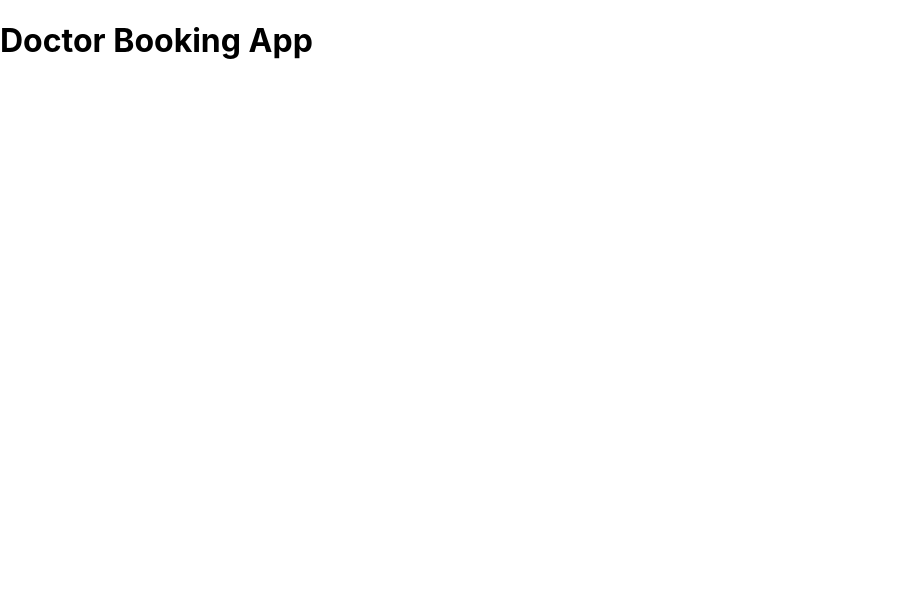
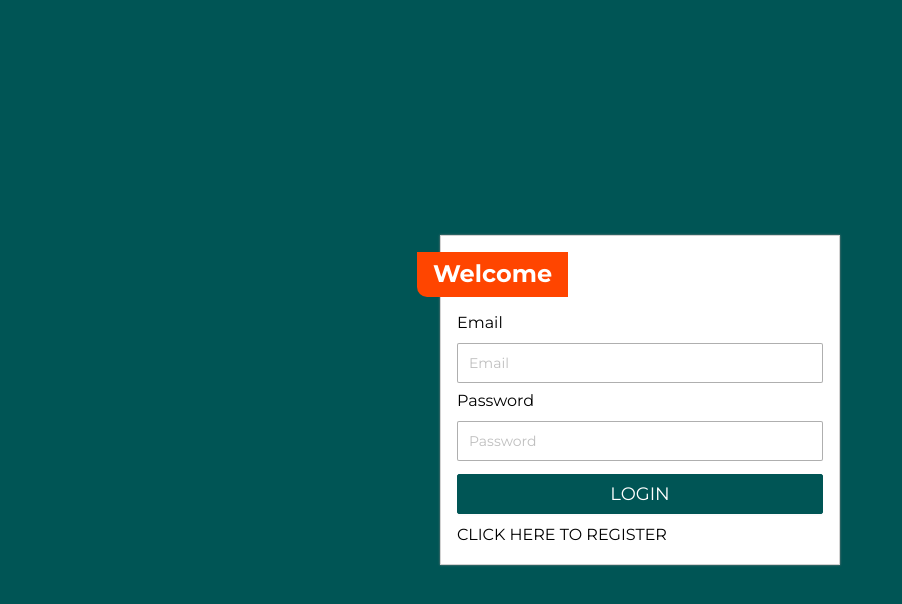
Before and after one commit to congsanhle99/doctor-appointment-booking, a React (Create React App) app in the folder client/: page /login in a window 1280 px wide. Shown: the top 604 px of the page, without its empty margins (0-902 px from the left). Built offline with nearby package versions, Linux system fonts and the light colour scheme.

Commit message:
[09112022] Login and Register UI

```diff
--- a/client/package.json
+++ b/client/package.json
@@ -6,8 +6,10 @@
     "@testing-library/jest-dom": "^5.16.5",
     "@testing-library/react": "^13.4.0",
     "@testing-library/user-event": "^13.5.0",
+    "antd": "^4.24.1",
     "react": "^18.2.0",
     "react-dom": "^18.2.0",
+    "react-router-dom": "^6.4.3",
     "react-scripts": "5.0.1",
     "web-vitals": "^2.1.4"
   },
--- a/client/public/index.html
+++ b/client/public/index.html
@@ -8,6 +8,13 @@
     <meta name="description" content="Web site created using create-react-app" />
     <link rel="apple-touch-icon" href="%PUBLIC_URL%/logo192.png" />
     <link rel="manifest" href="%PUBLIC_URL%/manifest.json" />
+    <!-- CSS only -->
+    <link
+      href="https://cdn.jsdelivr.net/npm/bootstrap@5.2.2/dist/css/bootstrap.min.css"
+      rel="stylesheet"
+      integrity="sha384-Zenh87qX5JnK2Jl0vWa8Ck2rdkQ2Bzep5IDxbcnCeuOxjzrPF/et3URy9Bv1WTRi"
+      crossorigin="anonymous"
+    />
     <title>React App</title>
   </head>
   <body>
--- a/client/src/App.js
+++ b/client/src/App.js
@@ -1,8 +1,17 @@
+import "antd/dist/antd.css";
+import React from "react";
+import { BrowserRouter, Routes, Route } from "react-router-dom";
+import Login from "./pages/Login";
+import Register from "./pages/Register";
+
 function App() {
   return (
-    <div className="App">
-      <h1>Doctor Booking App</h1>
-    </div>
+    <BrowserRouter>
+      <Routes>
+        <Route path="/login" element={<Login />} />
+        <Route path="/register" element={<Register />} />
+      </Routes>
+    </BrowserRouter>
   );
 }
 
--- a/client/src/index.css
+++ b/client/src/index.css
@@ -1,13 +1,88 @@
-body {
+@import url("https://fonts.googleapis.com/css2?family=Montserrat:wght@300;400;500;600;700&display=swap");
+
+* {
+  box-sizing: border-box;
+  padding: 0;
   margin: 0;
-  font-family: -apple-system, BlinkMacSystemFont, 'Segoe UI', 'Roboto', 'Oxygen',
-    'Ubuntu', 'Cantarell', 'Fira Sans', 'Droid Sans', 'Helvetica Neue',
-    sans-serif;
-  -webkit-font-smoothing: antialiased;
-  -moz-osx-font-smoothing: grayscale;
 }
 
-code {
-  font-family: source-code-pro, Menlo, Monaco, Consolas, 'Courier New',
-    monospace;
+body {
+  font-family: "Montserrat", sans-serif !important;
 }
+
+.authentication {
+  height: 100vh;
+  display: flex;
+  align-items: center;
+  justify-content: center;
+  background-color: #005555 !important;
+}
+
+.authentication-form {
+  width: 400px;
+}
+
+.card {
+  box-shadow: 0 0 2px gray;
+  border-radius: 0 !important;
+}
+
+.card-title {
+  font-size: 1.5rem;
+  font-weight: bold;
+}
+
+.authentication .card-title {
+  font-size: 1.5rem;
+  font-weight: bold;
+  background-color: orangered;
+  color: white !important;
+  max-width: max-content !important;
+  padding: 8px 16px;
+  margin-left: -40px;
+  border-bottom-left-radius: 10px;
+}
+
+.normal-text {
+  font-size: 1rem;
+}
+
+input {
+  border-radius: 2px;
+  border: 1px solid rgba(128, 128, 128, 0.63) !important;
+  height: 40px !important;
+}
+
+input:focus {
+  outline: none !important;
+  box-shadow: none !important;
+  border: 1px solid gray !important;
+}
+
+label {
+  font-size: 16px !important;
+  color: black !important;
+}
+
+.ant-form-item {
+  margin: 5px 0 !important;
+}
+
+.primary-button {
+  background-color: #005555 !important;
+  border-color: #005555 !important;
+  height: 40px !important;
+  width: 100% !important;
+  color: white !important;
+  font-size: 18px !important;
+}
+
+.anchor {
+  color: black !important;
+  /* text-decoration: underline; */
+  font-size: 16px !important;
+}
+
+.anchor:hover {
+  text-decoration: underline !important;
+}
--- /dev/null
+++ b/client/src/pages/Login.js
@@ -0,0 +1,32 @@
+import { Button, Form, Input } from "antd";
+import React from "react";
+import { Link } from "react-router-dom";
+const Login = () => {
+  const onFinish = (values) => {
+    console.log("value", values);
+  };
+
+  return (
+    <div className="authentication">
+      <div className="authentication-form card p-3">
+        <h1 className="card-title">Welcome</h1>
+        <Form layout="vertical" onFinish={onFinish}>
+          <Form.Item label="Email" name="email">
+            <Input placeholder="Email" />
+          </Form.Item>
+          <Form.Item label="Password" name="password">
+            <Input placeholder="Password" type="password" />
+          </Form.Item>
+          <Button className="primary-button my-2" htmlType="submit">
+            LOGIN
+          </Button>
+          <Link to="/register" className="anchor">
+            CLICK HERE TO REGISTER
+          </Link>
+        </Form>
+      </div>
+    </div>
+  );
+};
+
+export default Login;
--- /dev/null
+++ b/client/src/pages/Register.js
@@ -0,0 +1,35 @@
+import { Button, Form, Input } from "antd";
+import React from "react";
+import { Link } from "react-router-dom";
+const Register = () => {
+  const onFinish = (values) => {
+    console.log("value", values);
+  };
+
+  return (
+    <div className="authentication">
+      <div className="authentication-form card p-3">
+        <h1 className="card-title">Nice To Meet You</h1>
+        <Form layout="vertical" onFinish={onFinish}>
+          <Form.Item label="Name" name="name">
+            <Input placeholder="Name" />
+          </Form.Item>
+          <Form.Item label="Email" name="email">
+            <Input placeholder="Email" />
+          </Form.Item>
+          <Form.Item label="Password" name="password">
+            <Input placeholder="Password" type="password" />
+          </Form.Item>
+          <Button className="primary-button my-2" htmlType="submit">
+            REGISTER
+          </Button>
+          <Link to="/login" className="anchor">
+            CLICK HERE TO LOGIN
+          </Link>
+        </Form>
+      </div>
+    </div>
+  );
+};
+
+export default Register;
```
Also changed, not shown: client/src/index.js (+7 -6 lines), 1 other file (tests, documents, lock files or other folders).
